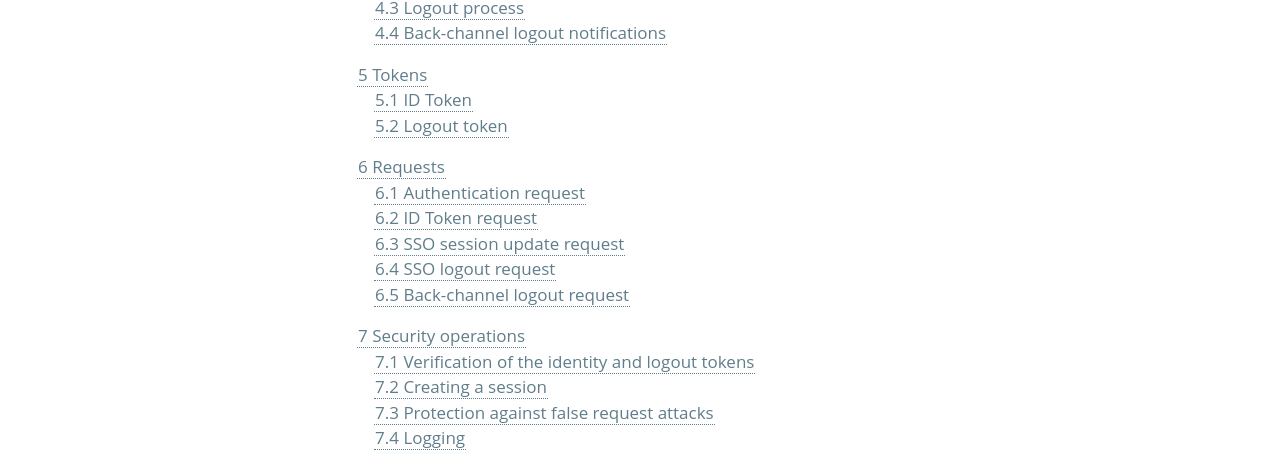
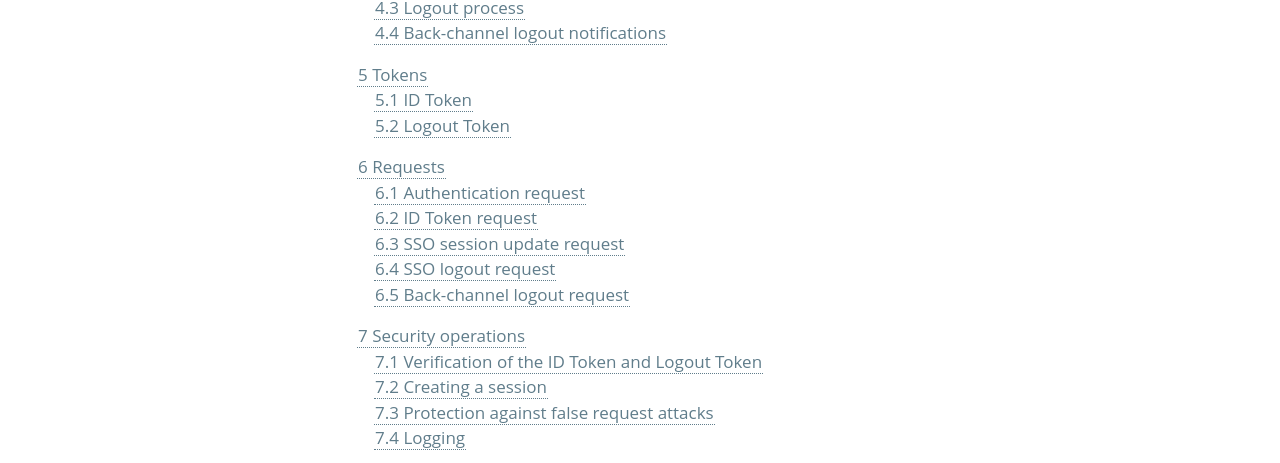
Before and after one commit to e-gov/GOVSSO, a Jekyll site: the page built from TechnicalSpecification.md, in a window 1280 px wide. Shown: the part 444-907 px from the top of the page. Built offline with Jekyll 4.4.1, drawn with Linux system fonts in a browser that asks for light colours.

Commit message:
GSSO-88 Use Logout Token consistently for logout token

`````diff
--- a/TechnicalSpecification.md
+++ b/TechnicalSpecification.md
@@ -113,7 +113,7 @@ After a successful logout the user agent is redirected back to the client applic
 
 Each GOVSSO client application must declare support to the OIDC Back-Channel logout specification ([[OIDC-BACK](https://openid.net/specs/openid-connect-backchannel-1_0.html)]). Each client must provide a back-channel logout endpoint URL as part of their registration information. GOVSSO will send an out-of-band POST request to client application back-channel logout endpoint every time an SSO session ends.
 
-The logout request contains a logout token. The logout token must be validated according to OIDC Back-Channel logout specification [[OIDC-BACK](https://openid.net/specs/openid-connect-backchannel-1_0.html)] "2.6.  Logout Token Validation".  After receiving a valid logout token from the GOVSSO, the client application locates the session(s) identified by the `iss` and `sub` Claims and/or the `sid` Claim. The client application then clears any state associated with the identified session(s). If the identified user is already logged out at the client application when the logout request is received, the logout is considered to have succeeded.
+The logout request contains a Logout Token. The Logout Token must be validated according to OIDC Back-Channel logout specification [[OIDC-BACK](https://openid.net/specs/openid-connect-backchannel-1_0.html)] "2.6.  Logout Token Validation".  After receiving a valid Logout Token from the GOVSSO, the client application locates the session(s) identified by the `iss` and `sub` Claims and/or the `sid` Claim. The client application then clears any state associated with the identified session(s). If the identified user is already logged out at the client application when the logout request is received, the logout is considered to have succeeded.
 
 If the logout succeeded, the RP MUST respond with HTTP 200 OK.
 
@@ -181,17 +181,17 @@ The ID Token is issued in JSON Web Token [[JWT](https://tools.ietf.org/html/rfc7
 
 ID Token may consist other OpenID Connect protocol based fields that are not supported in GOVSSO.
 
-### 5.2 Logout token
+### 5.2 Logout Token
 
-GOVSSO sends a JWT similar to an ID Token to client applications called a Logout Token ([OIDC-BACK](https://openid.net/specs/openid-connect-backchannel-1_0.html) "2.4.  Logout Token") to request that they log out a GOVSSO session or user. The token issuer is GOVSSO and the audience is the client application. Upon receiving a logout token the client application is expected to validate the token to make sure that it is a valid logout request. In case the token is valid the client application session (session between client application and user agent) must be ended.
+GOVSSO sends a JWT similar to an ID Token to client applications called a Logout Token ([OIDC-BACK](https://openid.net/specs/openid-connect-backchannel-1_0.html) "2.4.  Logout Token") to request that they log out a GOVSSO session or user. The token issuer is GOVSSO and the audience is the client application. Upon receiving a Logout Token the client application is expected to validate the token to make sure that it is a valid logout request. In case the token is valid the client application session (session between client application and user agent) must be ended.
 
-Issued logout tokens are linked to ID Tokens via the `sid` claim. Each client application is expected to internally keep track of the ID Token `sid` claim and client application session relations. Meaning that each application session during which GOVSSO authentication was used, must hold the `sub` and `sid` values of ID Tokens that were issued during that application session.
+Issued Logout Tokens are linked to ID Tokens via the `sid` claim. Each client application is expected to internally keep track of the ID Token `sid` claim and client application session relations. Meaning that each application session during which GOVSSO authentication was used, must hold the `sub` and `sid` values of ID Tokens that were issued during that application session.
 
-A logout token contains a `sub` claim, a `sid` claim, or both. If a `sid` claim is present, the client application must log out all client application sessions that contain the same `sid` value. If only a `sub` claim is present, then all client application sessions with the same `sub` value must be logged out. Logout tokens with only a `sub` value are issued only if the logout was initiated by GOVSSO server (not a client application).
+A Logout Token contains a `sub` claim, a `sid` claim, or both. If a `sid` claim is present, the client application must log out all client application sessions that contain the same `sid` value. If only a `sub` claim is present, then all client application sessions with the same `sub` value must be logged out. Logout Tokens with only a `sub` value are issued only if the logout was initiated by GOVSSO server (not a client application).
 
-OIDC logout tokens can be encrypted but GOVSSO logout tokens are not encrypted.
+OIDC Logout Tokens can be encrypted but GOVSSO Logout Tokens are not encrypted.
 
-***Example GOVSSO logout token payload***
+***Example GOVSSO Logout Token payload***
 
 ````
 {
@@ -208,9 +208,9 @@ OIDC logout tokens can be encrypted but GOVSSO logout tokens are not encrypted.
   "sid": "9038c51d-719f-40e1-9322-a7920a2087c8"
 }
 ````
-***Logout token claims***
+***Logout Token claims***
 
-| Logout token element (claim)   | compulsory       |    example        |     explanation       |
+| Logout Token element (claim)   | compulsory       |    example        |     explanation       |
 |--------------------------------|------------------|------------------ |-----------------------|
 | iss | yes |  `"iss": "https://govsso.ria.ee/"` |  Issuer Identifier, as specified in  [[OIDC-CORE](https://openid.net/specs/openid-connect-core-1_0.html)]. |
 | sub | no |  `"sub": "EE60001018800"` | The identifier of the authenticated user (personal identification code or eIDAS identifier) with the prefix of the country code of the citizen (country codes based on the ISO 3166-1 alpha-2 standard). The subject identifier format is set by TARA authentication service ID Token [[TARA](https://e-gov.github.io/TARA-Doku/TechnicalSpecification)] "4.3.1 Identity token". NB! in case of eIDAS authentication the maximum length is 256 characters.  |
@@ -519,13 +519,13 @@ If the logout request processing is unsuccessful (for example the client and pos
 
 **Request**
 
-All GOVSSO clients are expected to support OIDC Back-channel logout functionality. According to back-channel logout specification [[OIDC-BACK](https://openid.net/specs/openid-connect-backchannel-1_0.html)] GOVSSO server will send an out-of-band logout request to each client application when the user has requested to end the GOVSSO session. GOVSSO will include a logout token with each request so that the client applications can verify the logout event.
+All GOVSSO clients are expected to support OIDC Back-channel logout functionality. According to back-channel logout specification [[OIDC-BACK](https://openid.net/specs/openid-connect-backchannel-1_0.html)] GOVSSO server will send an out-of-band logout request to each client application when the user has requested to end the GOVSSO session. GOVSSO will include a Logout Token with each request so that the client applications can verify the logout event.
 
 Relying Parties supporting back-channel-based logout register a back-channel logout URI with GOVSSO as part of their client registration [[OIDC-BACK](https://openid.net/specs/openid-connect-backchannel-1_0.html)] "2.2.  Indicating RP Support for Back-Channel Logout".
 
 The back-channel logout URI must be an absolute URI as defined by Section 4.3 of  [[URI](https://tools.ietf.org/html/rfc3986)]. The back-channel logout includes an `application/x-www-form-urlencoded` formatted query component. The back-channel logout URI will not include a fragment component.
 
-Client applications must perform logout token validation to check if the received request is a valid GOVSSO logout request. Validation must be performed according to OIDC protocol [[OIDC-BACK](https://openid.net/specs/openid-connect-backchannel-1_0.html)] "2.6. Logout Token Validation". If at any point token validation fails, the client application is expected to respond with a HTTP status code 400 Bad Request. If a session with a matching session ID is not found but the logout token is otherwise valid, then the client application should respond with HTTP status code 200 OK.
+Client applications must perform Logout Token validation to check if the received request is a valid GOVSSO logout request. Validation must be performed according to OIDC protocol [[OIDC-BACK](https://openid.net/specs/openid-connect-backchannel-1_0.html)] "2.6. Logout Token Validation". If at any point token validation fails, the client application is expected to respond with a HTTP status code 400 Bad Request. If a session with a matching session ID is not found but the Logout Token is otherwise valid, then the client application should respond with HTTP status code 200 OK.
 
 ***Example GOVSSO back-channel logout request***
 ````
@@ -540,13 +540,13 @@ logout_token=eyJhbGciOiJSUzI1NiIsImtpZCI...p-wczlqgp1dg
 | Parameter   | compulsory     |    example        |     explanation       |
 |-------------|----------------|------------------ |-----------------------|
 | protocol, host, port and path | yes |  `https://client.example.com:443/back-channel-logout` |  Client application must authorize access to GOVSSO to an internal URL and port. Access to the port should be limited based on IP address. The port must be protected with TLS. GOVSSO must trust the logout endpoint server certificate. |
-| logout_token | yes |  `logout_token=eyJhbGciOiJSUz...qgp1dg` |  GOVSSO sends a JWT token similar to an ID Token to client applications called a Logout Token to request that they log out. Logout token will give the client application exact information about the subject and the session (see the sid claim in ID Token) that should be logged out. The token is signed by GOVSSO with the same secret key that is used for singing issued ID Tokens. |
+| logout_token | yes |  `logout_token=eyJhbGciOiJSUz...qgp1dg` |  GOVSSO sends a JWT token similar to an ID Token to client applications called a Logout Token to request that they log out. Logout Token will give the client application exact information about the subject and the session (see the sid claim in ID Token) that should be logged out. The token is signed by GOVSSO with the same secret key that is used for singing issued ID Tokens. |
 
 ## 7 Security operations
 
-### 7.1 Verification of the identity and logout tokens
+### 7.1 Verification of the ID Token and Logout Token
 
-The client application must always verify the ID Token and logout token. The client application must implement all the verifications based on OpenID Connect and OAuth 2.0 protocols [[OIDC-CORE](https://openid.net/specs/openid-connect-core-1_0.html)] and [[OIDC-BACK](https://openid.net/specs/openid-connect-backchannel-1_0.html)].
+The client application must always verify the ID Token and Logout Token. The client application must implement all the verifications based on OpenID Connect and OAuth 2.0 protocols [[OIDC-CORE](https://openid.net/specs/openid-connect-core-1_0.html)] and [[OIDC-BACK](https://openid.net/specs/openid-connect-backchannel-1_0.html)].
 
 The client must verify token’s:
 
@@ -561,7 +561,7 @@ For more detailed information about the ID Token verifications can be found from
 
 **Verifying the signature**
 
-The ID Token and logout tokens are signed by the GOVSSO authentication service. The signature meets the JWT standard. GOVSSO uses the same key for signing both the identity and logout tokens.
+The ID Token and Logout Tokens are signed by the GOVSSO authentication service. The signature meets the JWT standard. GOVSSO uses the same key for signing both the ID Token and Logout Token.
 
 GOVSSO uses the RS256 signature algorithm. The client application must, at least, be able to verify the signature given by using this algorithm. It would be reasonable to use a standard JWT library which supports all JWT algorithms. The change of algorithm is considered unlikely, but possible in case a security vulnerability is detected in the `RS256`.
 
@@ -613,9 +613,9 @@ The verification is done using elements in the ID Token: `iat`, `exp`. The clien
 
 The application must choose the permitted difference between clocks value. These checks are required for preventing attacks and confusion.
 
-***Logout token***
+***Logout Token***
 
-The verification is done using the `iat` claim value of the logout token. The following details should be verified:
+The verification is done using the `iat` claim value of the Logout Token. The following details should be verified:
 
 1) that the token was not issued too far away from current time
 
@@ -639,9 +639,9 @@ All tokens issued to the client application will contain a `sid` claim. This cla
 
 The client application session expiration time should be slightly shorter than GOVSSO ID Token expiration date. This way the client application is forced to always request a new ID Token before the last ID Token expires. GOVSSO server will reject requests that contain ID Tokens that were issued too far away from current time.
 
-Logout tokens usually contain the same `sid` claim. When a logout token is received the client application must find all application sessions that contain ID Tokens with the same `sid` claim value and terminate them (force the user to log out on the same user agent).
+Logout Tokens usually contain the same `sid` claim. When a Logout Token is received the client application must find all application sessions that contain ID Tokens with the same `sid` claim value and terminate them (force the user to log out on the same user agent).
 
-When an application session was terminated internally by GOVSSO, the logout token may instead contain only a `sub` claim. In this case the client application is expected to terminate all session that contain ID Tokens with matching sub value (force the user to log out on all user agents).
+When an application session was terminated internally by GOVSSO, the Logout Token may instead contain only a `sub` claim. In this case the client application is expected to terminate all session that contain ID Tokens with matching sub value (force the user to log out on all user agents).
 
 ### 7.3 Protection against false request attacks
 
@@ -678,7 +678,7 @@ Logging must enable the reconstruction of the course of the communication betwee
 | Endpoint   |    description       |
 |------------|----------------------|
 | server discovery |  Public endpoint for GOVSSO server OpenID Connect configuration information. Usually provided as standard endpoint for OIDC implementations that support service discovery [[OIDC-DISCOVERY](https://openid.net/specs/openid-connect-discovery-1_0.html)] "4.1 OpenID Provider Configuration Request". |
-| public signature key of the service |  JSON Web Key Set document for GOVSSO service. Publishes at minimum the public key that client applications must use to validate ID Token and logout token signatures [[JWK](https://tools.ietf.org/html/draft-ietf-jose-json-web-key-41)]. |
+| public signature key of the service |  JSON Web Key Set document for GOVSSO service. Publishes at minimum the public key that client applications must use to validate ID Token and Logout Token signatures [[JWK](https://tools.ietf.org/html/draft-ietf-jose-json-web-key-41)]. |
 | registration of the client application |  Dynamic registration is not supported, static registration via `help@ria.ee`. |
 | authorization |  OAuth 2.0 authorization endpoint. Used for GOVSSO session update requests and authentication requests. [[OAUTH](https://tools.ietf.org/html/rfc6749)] "3.1.  Authorization Endpoint". |
 | token |  GOVSSO endpoint to obtain an Access Token, an ID Token [[OIDC-CORE](https://openid.net/specs/openid-connect-core-1_0.html)] "3.1.3.  Token Endpoint". Access tokens are returned for OAuth 2.0 compliance but their use in GOVSSO protocol is not required. |
`````
